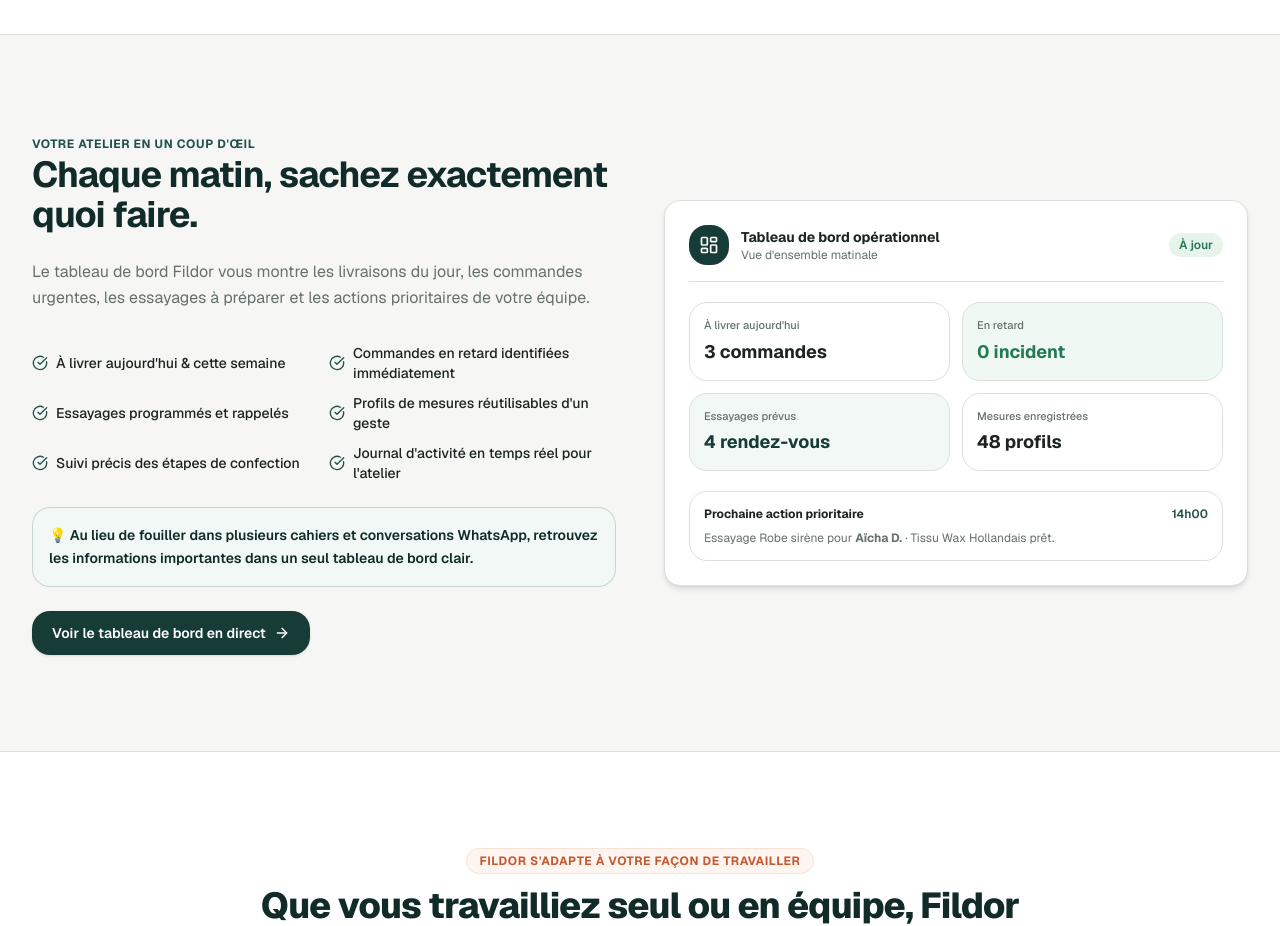
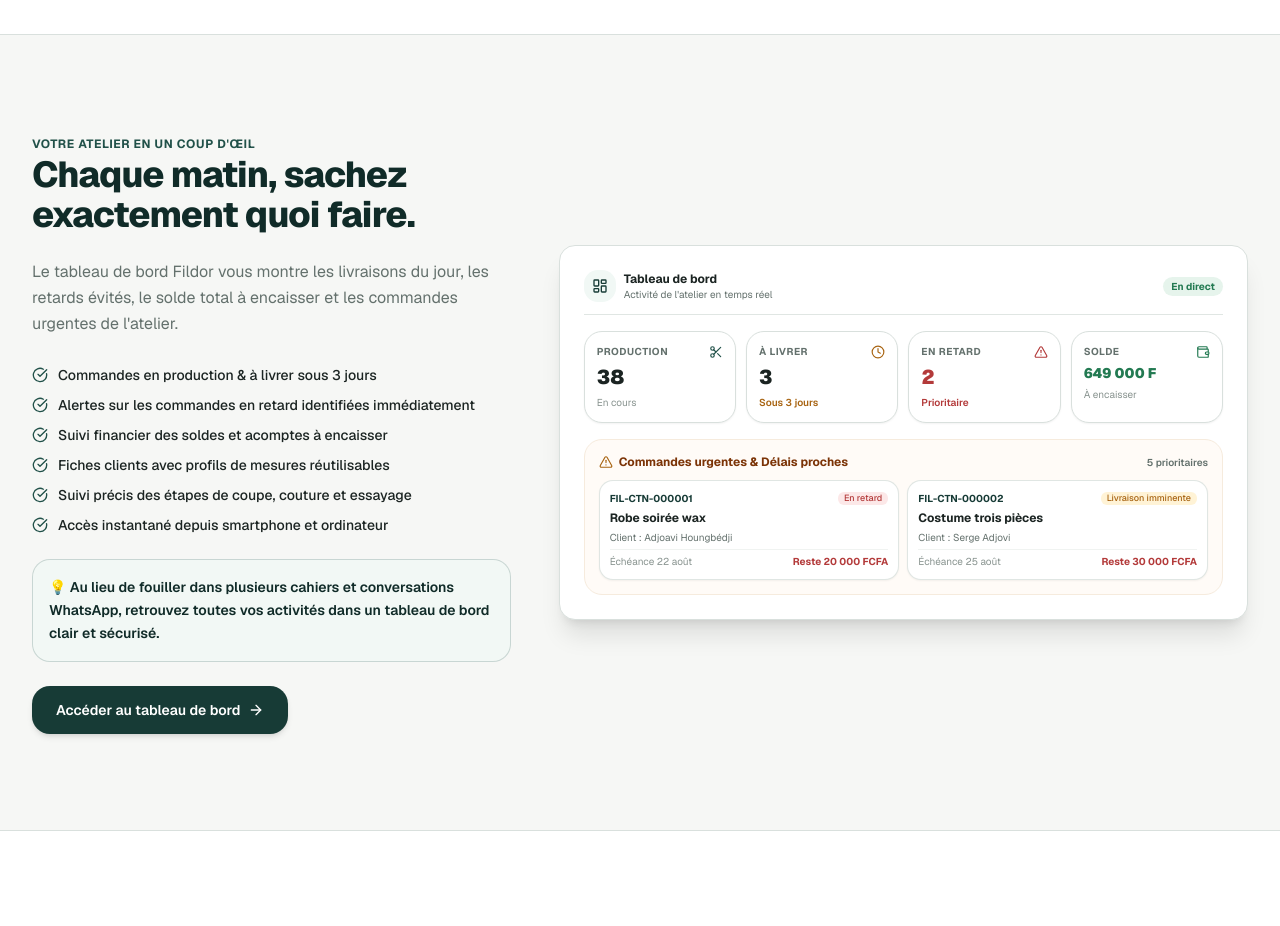
Before and after one commit to mediaboostia-web/fildore, a Next.js app: page / in a window 1280 px wide. Shown: the part 4180-5106 px from the top of the page. Built offline with nearby package versions, Linux system fonts and the light colour scheme; no server answers.

Commit message:
feat: standardize button borders & update landing dashboard preview with real app UI

```diff
--- a/app/(dashboard)/clients/[clientId]/not-found.tsx
+++ b/app/(dashboard)/clients/[clientId]/not-found.tsx
@@ -1,6 +1,6 @@
 import { UserX } from "lucide-react";
 import { EmptyState } from "@/components/ui/empty-state";
-import { LinkButton } from "../_components/link-button";
+import { LinkButton } from "@/components/ui/link-button";
 
 /**
  * `not-found.tsx` local : le projet n'a pas encore de not-found.tsx racine,
--- a/app/(dashboard)/clients/[clientId]/page.tsx
+++ b/app/(dashboard)/clients/[clientId]/page.tsx
@@ -24,7 +24,7 @@
 import { formatPhoneDisplay } from "@/lib/utils/phone";
 import { Tabs, TabsContent, TabsList, TabsTrigger } from "@/components/ui/tabs";
 import { ClientInfoTab } from "./_components/client-info-tab";
-import { LinkButton } from "../_components/link-button";
+import { LinkButton } from "@/components/ui/link-button";
 
 const ORDER_COLUMNS: DataTableColumn<Order>[] = [
   { key: "reference", label: "Référence", emphasis: true, render: (order) => order.reference },
--- a/app/(dashboard)/clients/page.tsx
+++ b/app/(dashboard)/clients/page.tsx
@@ -11,7 +11,7 @@
 import type { Client } from "@/features/clients/types";
 import { formatPhoneDisplay } from "@/lib/utils/phone";
 import { ClientSearchBar } from "./_components/client-search-bar";
-import { LinkButton } from "./_components/link-button";
+import { LinkButton } from "@/components/ui/link-button";
 
 /**
  * Config de colonnes unique, partagée entre `Table` (desktop) et
--- a/components/landing/dashboard-benefits.tsx
+++ b/components/landing/dashboard-benefits.tsx
@@ -1,46 +1,40 @@
 import Link from "next/link";
-import { LayoutDashboard, CheckCircle, ArrowRight } from "lucide-react";
+import { LayoutDashboard, CheckCircle, ArrowRight, Scissors, Clock, AlertTriangle, Wallet } from "lucide-react";
+import { Badge } from "@/components/ui/badge";
 
 export function LandingDashboardBenefits() {
-  const kpis = [
-    { label: "À livrer aujourd'hui", value: "3 commandes", color: "text-text", bg: "bg-surface" },
-    { label: "En retard", value: "0 incident", color: "text-success", bg: "bg-success-bg/60" },
-    { label: "Essayages prévus", value: "4 rendez-vous", color: "text-primary-900", bg: "bg-primary-50" },
-    { label: "Mesures enregistrées", value: "48 profils", color: "text-text", bg: "bg-surface" },
-  ];
-
   const benefits = [
-    "À livrer aujourd'hui & cette semaine",
-    "Commandes en retard identifiées immédiatement",
-    "Essayages programmés et rappelés",
-    "Profils de mesures réutilisables d'un geste",
-    "Suivi précis des étapes de confection",
-    "Journal d'activité en temps réel pour l'atelier",
+    "Commandes en production & à livrer sous 3 jours",
+    "Alertes sur les commandes en retard identifiées immédiatement",
+    "Suivi financier des soldes et acomptes à encaisser",
+    "Fiches clients avec profils de mesures réutilisables",
+    "Suivi précis des étapes de coupe, couture et essayage",
+    "Accès instantané depuis smartphone et ordinateur",
   ];
 
   return (
     <section className="py-16 md:py-24 bg-surface-muted/50 border-y border-border">
       <div className="mx-auto max-w-7xl px-4 sm:px-6 lg:px-8">
-        <div className="grid gap-12 lg:grid-cols-2 items-center">
-          {/* Texte & Bénéfices */}
-          <div className="space-y-6">
+        <div className="grid gap-12 lg:grid-cols-12 items-center">
+          {/* Texte & Bénéfices (5 cols) */}
+          <div className="lg:col-span-5 space-y-6">
             <div className="space-y-2">
               <span className="text-xs font-bold uppercase tracking-wider text-primary-800">
                 Votre atelier en un coup d&apos;œil
               </span>
-              <h2 className="text-2xl font-bold tracking-tight text-primary-950 sm:text-4xl">
+              <h2 className="text-2xl font-extrabold tracking-tight text-primary-950 sm:text-4xl">
                 Chaque matin, sachez exactement quoi faire.
               </h2>
             </div>
 
             <p className="text-sm text-text-muted sm:text-base leading-relaxed">
-              Le tableau de bord Fildor vous montre les livraisons du jour, les commandes urgentes,
-              les essayages à préparer et les actions prioritaires de votre équipe.
+              Le tableau de bord Fildor vous montre les livraisons du jour, les retards évités,
+              le solde total à encaisser et les commandes urgentes de l&apos;atelier.
             </p>
 
-            <ul className="grid grid-cols-1 sm:grid-cols-2 gap-2.5 pt-2">
+            <ul className="space-y-2.5 pt-1">
               {benefits.map((b, idx) => (
-                <li key={idx} className="flex items-center gap-2 text-xs sm:text-sm text-text font-medium">
+                <li key={idx} className="flex items-center gap-2.5 text-xs sm:text-sm text-text font-medium">
                   <CheckCircle className="size-4 text-primary-800 shrink-0" />
                   <span>{b}</span>
                 </li>
@@ -51,59 +45,117 @@
             <div className="rounded-xl border border-primary-800/20 bg-primary-50/70 p-4">
               <p className="text-xs sm:text-sm font-semibold text-primary-950 leading-relaxed">
                 💡 Au lieu de fouiller dans plusieurs cahiers et conversations WhatsApp,
-                retrouvez les informations importantes dans un seul tableau de bord clair.
+                retrouvez toutes vos activités dans un tableau de bord clair et sécurisé.
               </p>
             </div>
 
             <div>
               <Link
                 href="/tableau-de-bord"
-                className="inline-flex items-center gap-2 rounded-xl bg-primary-900 px-5 py-3 text-sm font-semibold text-white shadow-sm hover:bg-primary-800 transition-all cursor-pointer"
+                className="inline-flex items-center gap-2 rounded-xl bg-primary-900 px-6 py-3.5 text-sm font-semibold text-white shadow-md hover:bg-primary-800 transition-all cursor-pointer"
               >
-                <span>Voir le tableau de bord en direct</span>
+                <span>Accéder au tableau de bord</span>
                 <ArrowRight className="size-4" />
               </Link>
             </div>
           </div>
 
-          {/* Simulation Visuelle Carte Dashboard */}
-          <div className="rounded-2xl border border-border bg-surface p-6 shadow-md space-y-5">
-            <div className="flex items-center justify-between border-b border-border pb-4">
-              <div className="flex items-center gap-3">
-                <div className="flex size-10 items-center justify-center rounded-xl bg-primary-900 text-white">
-                  <LayoutDashboard className="size-5" />
+          {/* Simulation Visuelle Réelle de l'App (7 cols - Correspondance exacte avec la capture utilisateur) */}
+          <div className="lg:col-span-7 rounded-2xl border border-border bg-surface p-4 sm:p-6 shadow-xl space-y-4">
+            {/* Header miniature */}
+            <div className="flex items-center justify-between border-b border-border/80 pb-3">
+              <div className="flex items-center gap-2">
+                <div className="flex size-8 items-center justify-center rounded-lg bg-primary-50 text-primary-900">
+                  <LayoutDashboard className="size-4" />
                 </div>
                 <div>
-                  <h4 className="text-sm font-bold text-text">Tableau de bord opérationnel</h4>
-                  <p className="text-xs text-text-muted">Vue d&apos;ensemble matinale</p>
+                  <h4 className="text-xs font-bold text-text">Tableau de bord</h4>
+                  <p className="text-[10px] text-text-muted">Activité de l&apos;atelier en temps réel</p>
                 </div>
               </div>
-              <span className="text-xs font-semibold text-success bg-success-bg px-2.5 py-1 rounded-full">
-                À jour
+              <span className="text-[10px] font-bold text-success bg-success-bg px-2 py-0.5 rounded-full">
+                En direct
               </span>
             </div>
 
-            <div className="grid grid-cols-2 gap-3">
-              {kpis.map((kpi, idx) => (
-                <div key={idx} className={`rounded-xl border border-border p-3.5 ${kpi.bg}`}>
-                  <span className="text-[11px] font-medium text-text-muted block truncate">
-                    {kpi.label}
-                  </span>
-                  <p className={`text-base sm:text-lg font-bold mt-1 ${kpi.color}`}>
-                    {kpi.value}
-                  </p>
+            {/* 4 KPIs Réels de l'App */}
+            <div className="grid grid-cols-2 sm:grid-cols-4 gap-2.5">
+              <div className="rounded-xl border border-border bg-surface p-3 shadow-xs space-y-1">
+                <div className="flex items-center justify-between">
+                  <span className="text-[10px] font-bold uppercase tracking-wider text-text-muted">Production</span>
+                  <Scissors className="size-3.5 text-primary-800" />
                 </div>
-              ))}
+                <p className="text-xl font-black text-text">38</p>
+                <span className="text-[10px] text-text-subtle block truncate">En cours</span>
+              </div>
+
+              <div className="rounded-xl border border-border bg-surface p-3 shadow-xs space-y-1">
+                <div className="flex items-center justify-between">
+                  <span className="text-[10px] font-bold uppercase tracking-wider text-text-muted">À livrer</span>
+                  <Clock className="size-3.5 text-warning" />
+                </div>
+                <p className="text-xl font-black text-text">3</p>
+                <span className="text-[10px] text-warning font-semibold block truncate">Sous 3 jours</span>
+              </div>
+
+              <div className="rounded-xl border border-border bg-surface p-3 shadow-xs space-y-1">
+                <div className="flex items-center justify-between">
+                  <span className="text-[10px] font-bold uppercase tracking-wider text-text-muted">En retard</span>
+                  <AlertTriangle className="size-3.5 text-danger" />
+                </div>
+                <p className="text-xl font-black text-danger">2</p>
+                <span className="text-[10px] text-danger font-semibold block truncate">Prioritaire</span>
+              </div>
+
+              <div className="rounded-xl border border-border bg-surface p-3 shadow-xs space-y-1">
+                <div className="flex items-center justify-between">
+                  <span className="text-[10px] font-bold uppercase tracking-wider text-text-muted">Solde</span>
+                  <Wallet className="size-3.5 text-success" />
+                </div>
+                <p className="text-sm font-black text-success mt-1 truncate">649 000 F</p>
+                <span className="text-[10px] text-text-subtle block truncate">À encaisser</span>
+              </div>
             </div>
 
-            <div className="rounded-xl border border-border bg-canvas/60 p-3.5 space-y-2">
-              <div className="flex items-center justify-between text-xs">
-                <span className="font-bold text-text">Prochaine action prioritaire</span>
-                <span className="text-primary-800 font-semibold">14h00</span>
+            {/* Cadre Commandes urgentes & délais proches (Identique à la capture réelle) */}
+            <div className="rounded-xl border border-[#F6EBDD] bg-[#FFFBF7] p-3.5 space-y-2.5">
+              <div className="flex items-center justify-between">
+                <div className="flex items-center gap-1.5 text-xs font-bold text-amber-900">
+                  <AlertTriangle className="size-3.5 text-warning" />
+                  <span>Commandes urgentes & Délais proches</span>
+                </div>
+                <span className="text-[10px] font-semibold text-text-muted">5 prioritaires</span>
               </div>
-              <p className="text-xs text-text-muted">
-                Essayage Robe sirène pour <strong>Aïcha D.</strong> · Tissu Wax Hollandais prêt.
-              </p>
+
+              <div className="grid grid-cols-1 sm:grid-cols-2 gap-2">
+                {/* Commande 1 */}
+                <div className="rounded-lg border border-border/80 bg-surface p-2.5 shadow-xs space-y-1">
+                  <div className="flex items-center justify-between">
+                    <span className="text-[10px] font-bold text-primary-900">FIL-CTN-000001</span>
+                    <Badge tone="danger" className="text-[9px] px-1.5 py-0">En retard</Badge>
+                  </div>
+                  <p className="text-xs font-bold text-text">Robe soirée wax</p>
+                  <p className="text-[10px] text-text-muted">Client : Adjoavi Houngbédji</p>
+                  <div className="flex items-center justify-between pt-1 border-t border-border/40 text-[10px]">
+                    <span className="text-text-subtle">Échéance 22 août</span>
+                    <span className="font-bold text-danger">Reste 20 000 FCFA</span>
+                  </div>
+                </div>
+
+                {/* Commande 2 */}
+                <div className="rounded-lg border border-border/80 bg-surface p-2.5 shadow-xs space-y-1">
+                  <div className="flex items-center justify-between">
+                    <span className="text-[10px] font-bold text-primary-900">FIL-CTN-000002</span>
+                    <Badge tone="warning" className="text-[9px] px-1.5 py-0">Livraison imminente</Badge>
+                  </div>
+                  <p className="text-xs font-bold text-text">Costume trois pièces</p>
+                  <p className="text-[10px] text-text-muted">Client : Serge Adjovi</p>
+                  <div className="flex items-center justify-between pt-1 border-t border-border/40 text-[10px]">
+                    <span className="text-text-subtle">Échéance 25 août</span>
+                    <span className="font-bold text-danger">Reste 30 000 FCFA</span>
+                  </div>
+                </div>
+              </div>
             </div>
           </div>
         </div>
```
Also changed, not shown: app/(dashboard)/clients/_components/link-button.tsx (+2 -45 lines).
